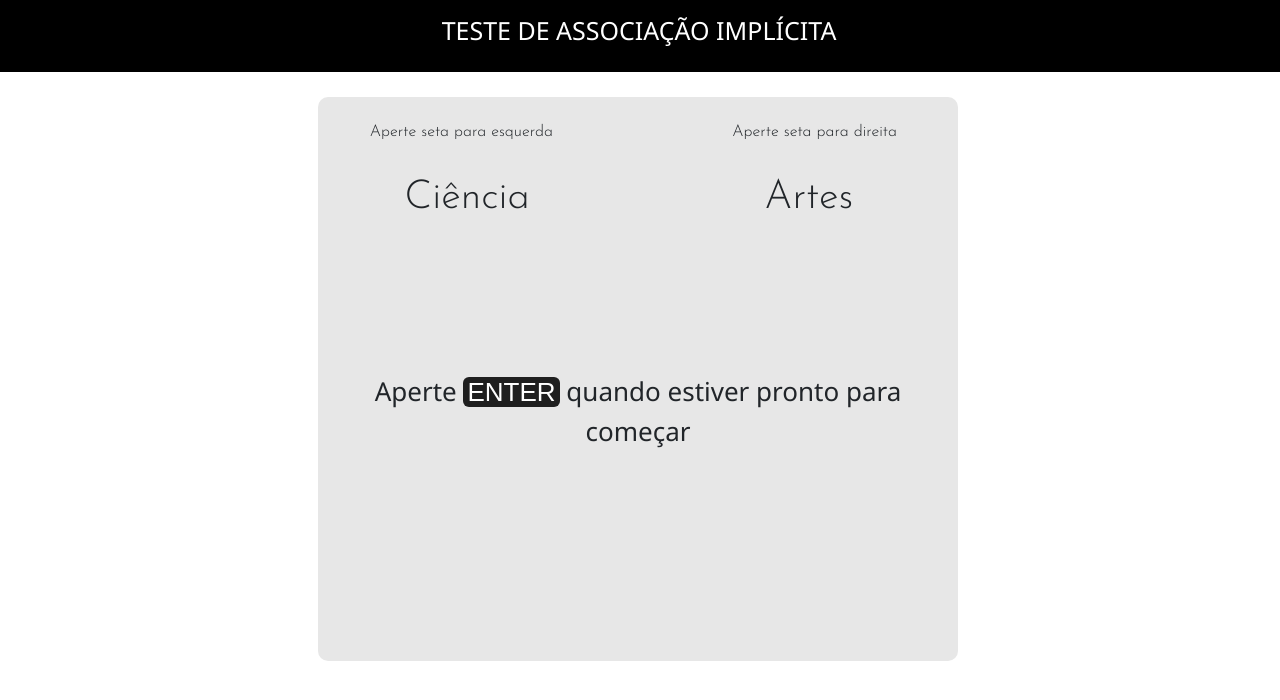
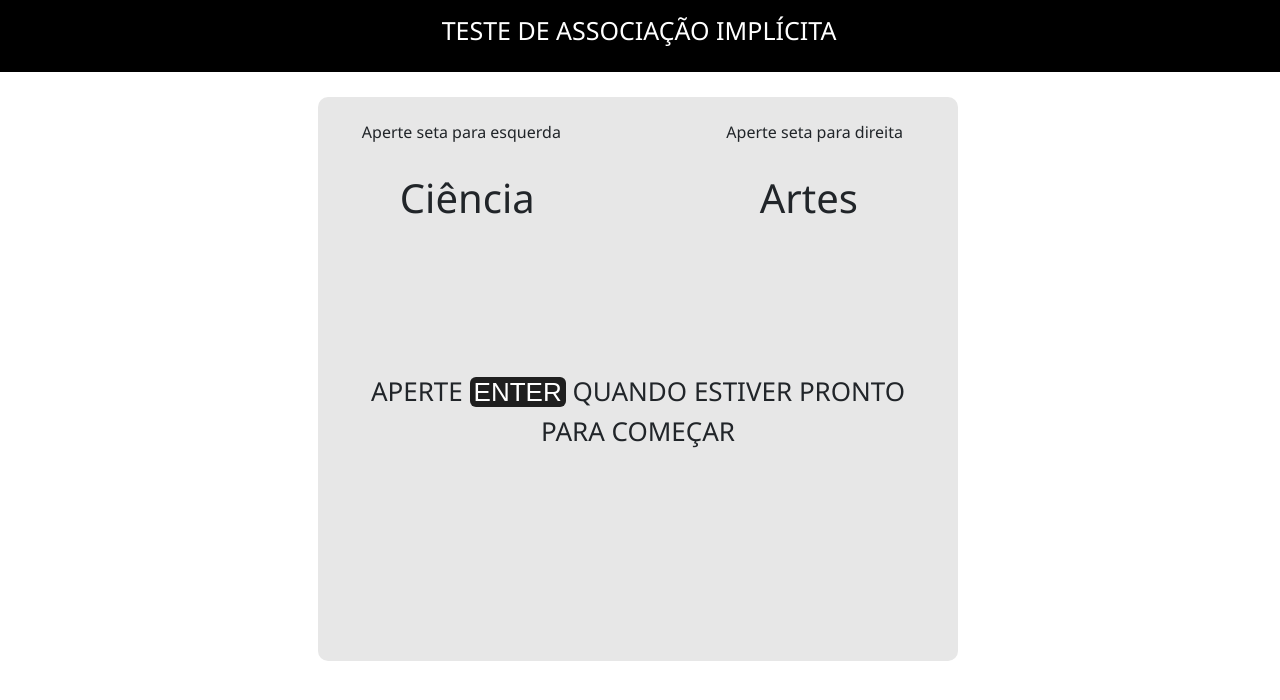
Before and after one commit to thiagofp0/IAT, a PHP site: page /php/impCienArt.php in a window 1280 px wide. Shown: the top 700 px of the page. Run offline with PHP 8.4, Linux system fonts and the light colour scheme; data comes from the database, SQL or seed files in the repository.

Commit message:
Modificacoes CSS

```diff
--- a/css/implicito.css
+++ b/css/implicito.css
@@ -6,13 +6,16 @@
     height: 80%;
 }
 
+div{
+    font-family: 'Segoe UI', Tahoma, Geneva, Verdana, sans-serif !important;
+}
+
 .inboxText{
     position: relative;
     margin-top: -7%;
     font-family: 'Segoe UI', Tahoma, Geneva, Verdana, sans-serif;
     font-size: 26px;
-
-
+    text-transform: uppercase;
 }
 .grupos{
     height: 20%;
```
